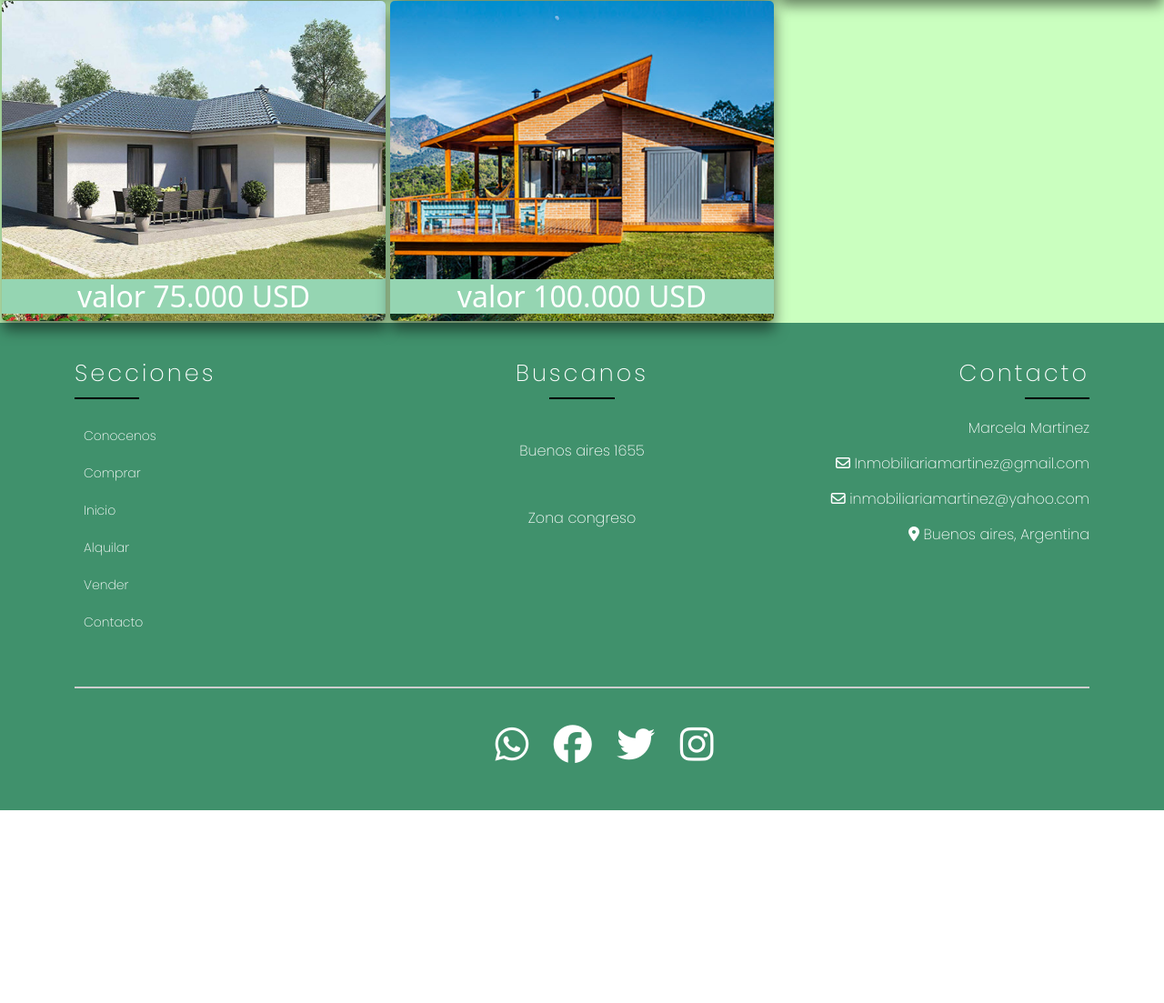
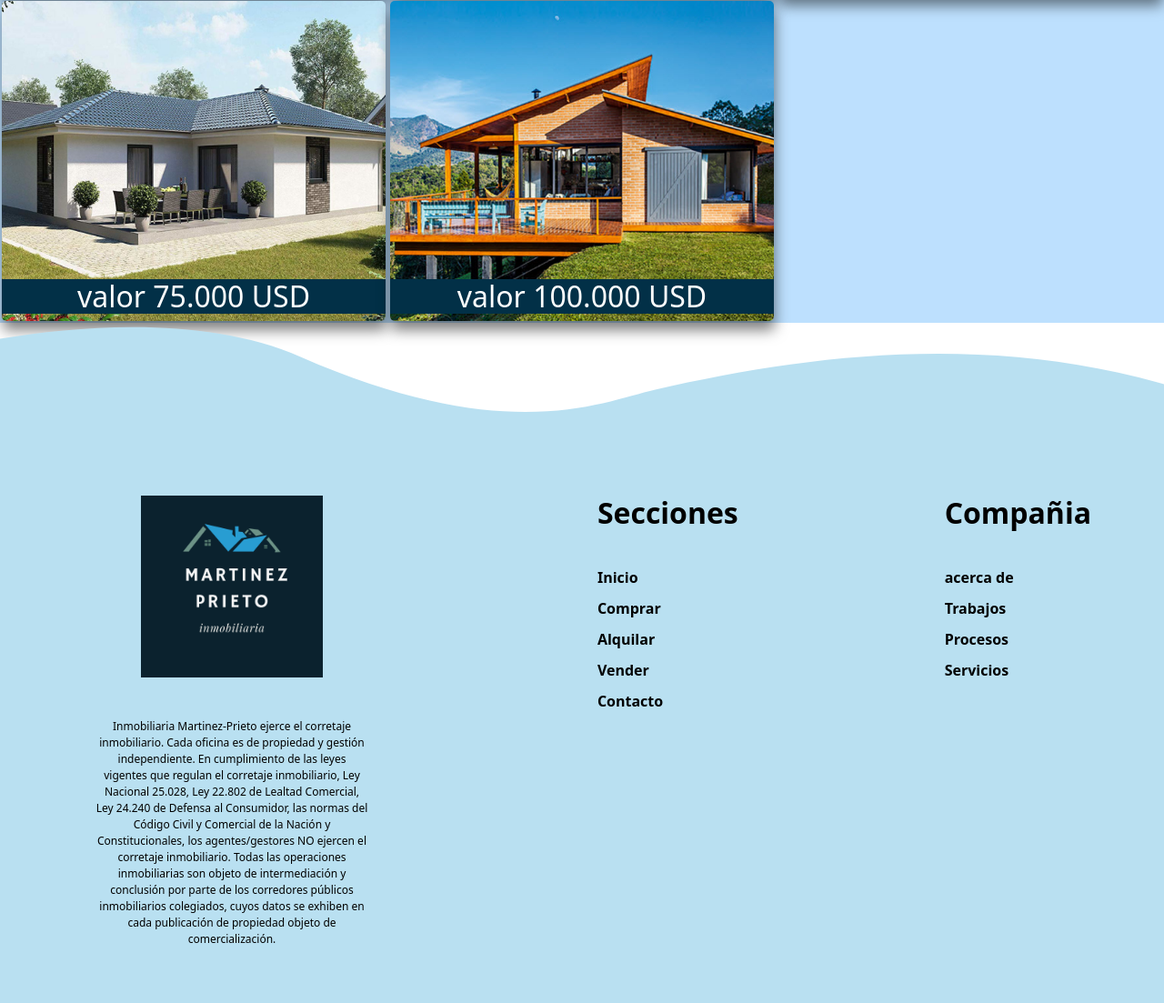
Before and after one commit to metallicamdq/inmobiliaria-julian4taentrega, a website: page index.html in a window 1280 px wide. Shown: the part 1697-2800 px from the top of the page at 91% size. Before the commit the page ends 2588 px from the top, so only its background shows below. Drawn offline with nearby package versions, Linux system fonts and the light colour scheme.

Commit message:
version celeste

```diff
--- a/index.html
+++ b/index.html
@@ -26,7 +26,7 @@
     <link rel="stylesheet" href="https://cdnjs.cloudflare.com/ajax/libs/animate.css/4.1.1/animate.min.css">
     <link href="https://cdn.jsdelivr.net/npm/bootstrap@5.1.3/dist/css/bootstrap.min.css" rel="stylesheet"
         integrity="sha384-1BmE4kWBq78iYhFldvKuhfTAU6auU8tT94WrHftjDbrCEXSU1oBoqyl2QvZ6jIW3" crossorigin="anonymous">
-    <script src="https://kit.fontawesome.com/771a952c9e.js" crossorigin="anonymous"></script>
+    <script src="https://kit.fontawesome.com/41bcea2ae3.js" crossorigin="anonymous"></script>
 </head>
 
 <body>
@@ -88,7 +88,7 @@
         </section>
         <section>
             <div>
-                <h2 class=titulo-h2 animate_animated animate__bounceIn">
+                <h2 class=titulo-h2 animate_animated animate__bounceIn>
                     Conoce nuestras mejores ofertas
                 </h2>
                 <div class="gallery-container">
@@ -130,64 +130,52 @@
         </section>
     </main>
     <footer>
-        <!-- footer -->
-        <div class="footer">
-            <div class="container">
-                <div class="row">
-                    <div class="col-md-4 col-xs-12 ">
-                        <div class="first text-decoration-none">
-                            <h4>Secciones</h4>
-                            <p><a class="text-decoration-none text-white" href="./Pages/conocenos.html">Conocenos</a>
-                            </p>
-                            <p><a class="text-decoration-none text-white" href="./Pages/comprar.html">Comprar</a></p>
-                            <p><a class="text-decoration-none text-white" href="#">Inicio</a></p>
-                            <p><a class="text-decoration-none text-white" href="./Pages/alquileres.html">Alquilar</a>
-                            </p>
-                            <p><a class="text-decoration-none text-white" href="./Pages/vender.html">Vender</a></p>
-                            <p><a class="text-decoration-none text-white" href="./Pages/contacto.html">Contacto</a></p>
-                        </div>
-                    </div>
-
-                    <div class="col-md-4 col-xs-12">
-                        <div class="second">
-                            <h4> Buscanos</h4>
-                            <p>Buenos aires 1655</p>
-                            <p>Zona congreso</p>
-                        </div>
-                    </div>
-
-                    <div class="col-md-4 col-xs-12">
-                        <div class="third">
-                            <h4> Contacto</h4>
-                            <ul>
-                                <li>Marcela Martinez </li>
-                                <li><i class="far fa-envelope"></i> Inmobiliariamartinez@gmail.com</li>
-                                <li><i class="far fa-envelope"></i> inmobiliariamartinez@yahoo.com</li>
-                                <li><i class="fas fa-map-marker-alt"></i> Buenos aires, Argentina </li>
-                            </ul>
-                        </div>
-                    </div>
+        <div class="container-footer">
+            <div class="box-footer">
+                <div class="logo">
+                    <img src="./Images/imgindex/Inmobiliaria Martinez-prieto.png" alt="">
+                </div>
+                <div class="terminos">
+                    <p>Inmobiliaria Martinez-Prieto ejerce el corretaje inmobiliario. Cada oficina es de propiedad y gestión
+                        independiente. En cumplimiento de las leyes vigentes que regulan el corretaje inmobiliario, Ley
+                        Nacional 25.028, Ley 22.802 de Lealtad Comercial, Ley 24.240 de Defensa al Consumidor, las
+                        normas del Código Civil y Comercial de la Nación y Constitucionales, los agentes/gestores NO
+                        ejercen el corretaje inmobiliario. Todas las operaciones inmobiliarias son objeto de
+                        intermediación y conclusión por parte de los corredores públicos inmobiliarios colegiados, cuyos
+                        datos se exhiben en cada publicación de propiedad objeto de comercialización.</p>
                 </div>
             </div>
-            <div class="container">
-                <div class="row">
-                    <div class="col-12">
-                        <div class="line"></div>
-                        <div class="second2">
-                            <ul>
-                                <a href="https://www.whatsapp.com/" target="_blank"> <i
-                                        class="fab fa-whatsapp fa-3x margin"></i></a>
-                                <a href="https://www.facebook.com/" target="_blank"> <i
-                                        class="fab fa-facebook fa-3x margin"></i></a>
-                                <a href="https://www.twitter.com/" target="_blank"> <i
-                                        class="fab fa-twitter fa-3x margin"></i></a>
-                                <a href="https://www.instagram.com/" target="_blank"> <i
-                                        class="fab fa-instagram fa-3x margin"></i></a>
-                            </ul>
-                        </div>
-
-                    </div>
-                </div>
+            <div class="box-footer">
+                <h2>
+                    Secciones
+                </h2>
+                <a href="#">Inicio</a>
+                <a href="#">Comprar</a>
+                <a href="#">Alquilar</a>
+                <a href="#">Vender</a>
+                <a href="#">Contacto</a>
+            </div>
+            <div class="box-footer">
+                <h2>
+                    Compañia
+                </h2>
+                <a href="#">acerca de</a>
+                <a href="#">Trabajos</a>
+                <a href="#">Procesos</a>
+                <a href="#">Servicios</a>
+            </div>
+            <div class="box-footer">
+                <h2>
+                    Redes Sociales
+                </h2>
+                <a href="https://www.facebook.com" target="_blank"><i class="fab fa-facebook-square"></i>Facebook</a>
+                <a href="https://www.twitter.com" target="_blank"><i class="fab fa-twitter-square"></i>Twitter</a>
+                <a href="https://www.linkedin.com" target="_blank"><i class="fab fa-linkedin"></i>Linkedin</a>
+                <a href="https://www.instagram.com" target="_blank"><i class="fab fa-instagram-square"></i>Instagram</a>
+            </div>
+            <div class="box-copyright">
+                <hr>
+                <p>Todos los derechos reservados © 2021 <b>Julián Schreiber</b></p>
             </div>
         </div>
     </footer>
--- a/scss/_bodygeneral.scss
+++ b/scss/_bodygeneral.scss
@@ -5,7 +5,7 @@
 }
 
 @mixin titulo {
-    background-color: #83c5be;
+    background-color: #59a5d8;
     color: white;
     font-family: 'Comfortaa', cursive;
     text-align: center;
@@ -38,7 +38,7 @@ body {
     }
 
     .titulo-h1 {
-        background-color: #83c5be;
+        background-color: $bg_titulo;
         color: white;
         font-family: 'Comfortaa', cursive;
         text-align: center;
--- a/scss/_footer.scss
+++ b/scss/_footer.scss
@@ -1,190 +1,82 @@
-.footer {
-    background-color: #40916c;
+footer {
+    width: 100%;
+    padding: 50px 0px;
     background-size: cover;
-    font-family: 'Comfortaa', cursive;
+    background-color: #b9e0f1;
+    -webkit-mask-image: url("../Images/background-footer.svg");
+    mask-image: url("../Images/background-footer.svg");
+    -webkit-mask-size: cover;
+    mask-size: cover;
+
+    .container-footer {
+        display: flex;
+        flex-wrap: wrap;
+        justify-content: space-between;
+        max-width: 1200px;
+        margin: auto;
+        margin-top: 100px;
+
+        .box-footer {
+            display: flex;
+            flex-direction: column;
+            padding: 40px;
             }
-.first {
-    margin-top: 40px;
-    margin-bottom: 50px;
-    color: rgb(206, 206, 206);
-    font-family: 'Poppins', sans-serif;
+            .box-copyright{
+                max-width: 1200px;
+                margin:auto;
+                text-align: center;
+                padding: 0px 40px;
+                p{
+                    margin-top: 20px ;
+                    color:black;
                 }
-
-.first h4 {
+                hr{
+                    border: none;
+                    height: 1px;
+                    color: black    ;
+                }
+            }
+            a{
+                margin-top: 10px;
+                color: black;
+                font-weight: 600;
+                text-decoration: none;
+                &:hover{
+                    opacity: 0.9;
+                }
+                .fab{
                     font-size: 20px;
-    letter-spacing: 3px;
-    position: relative;
-    margin-bottom: 20px;
-    font-size: 1.6em;
-    color: #fff;
-    padding-bottom: 0.5em;
-}
-
-.first h4::after {
-    content: '';
-    background: black;
-    width: 20%;
-    height: 2px;
-    position: absolute;
-    bottom: 0;
-    left: 0;
-}
-
-.first p {
-    font-size: 14px;
-    padding: 10px;
-}
-
-.second {
-    margin-top: 40px;
-    margin-bottom: 50px;
-    color: white;
-    font-family: 'Poppins', sans-serif;
-    text-align: center;
-}
-
-.second2 {
-    margin-top: 40px;
-    margin-bottom: 50px;
-    color: rgb(206, 206, 206);
-    font-family: 'Poppins', sans-serif;
-    text-align: center;
-}
-
-.second h4 {
-    font-size: 20px;
-    letter-spacing: 3px;
-    position: relative;
-    margin-bottom: 20px;
-    font-size: 1.6em;
-    color: #fff;
-    padding-bottom: 0.5em;
-}
-
-.second h4::after {
-    content: '';
-    background: black;
-    width: 20%;
-    height: 2px;
-    position: absolute;
-    bottom: 0;
-    left: 40%;
-}
-
-
-.second li {
-    list-style: none;
-    padding-bottom: 30px;
-}
-
-.second a,
-.second2 a {
-    color: white;
-    text-decoration: none;
-    letter-spacing: 3px;
-    font-weight: bold;
-    font-size: 14px;
-    transition: 0.2s;
-}
-
-.second a:hover,
-.second2 a:hover {
-    color: #caffbf;
-    transition: 0.2s;
-    text-shadow: 1px 1px 20px rgba(0, 0, 0, 1);
-    text-decoration: none
-}
-
-.third {
-    margin-top: 40px;
-    margin-bottom: 50px;
-    color: white;
-    font-family: 'Poppins', sans-serif;
-    text-align: right;
-}
-
-
-.third h4 {
-    font-size: 20px;
-    letter-spacing: 3px;
-    position: relative;
-    margin-bottom: 20px;
-    font-size: 1.6em;
-    color: #fff;
-    padding-bottom: 0.5em;
-}
-
-
-.third h4::after {
-    content: '';
-    background: black;
-    width: 20%;
-    height: 2px;
-    position: absolute;
-    bottom: 0;
-    left: 80%;
-}
-
-
-
-.third li {
-    list-style: none;
-    padding-bottom: 15px;
-}
-
-
-.third a {
-    color: rgb(206, 206, 206);
-    text-decoration: none;
-    letter-spacing: 3px;
-    font-weight: bold;
-    font-size: 14px;
-    transition: 0.2s;
-}
-
-
-.third a:hover {
-    color: #fff;
-    transition: 0.2s;
-    text-shadow: 1px 1px 20px rgba(0, 0, 0, 1);
-}
-
-
-@media screen and (max-width:1000px) {
-    .first {
-        text-align: center;
-    }
-
-    .first h4::after {
-        left: 40%;
                 }
             }
 
-@media screen and (max-width:1000px) {
-    .third {
-        text-align: center;
+            h2 {
+                margin-bottom: 30px;
+                color:black;
+                font-weight: 700;
             }
 
-    .third h4::after {
-        left: 40%;
+            .terminos {
+                max-width: 350px;
+                margin-top: 20px;
+                font-weight: 500;
+                color: black;
+                font-size: 12px;
+                p{
+                    text-align: center;
+                    justify-content: center;
                 }
             }
 
-.margin {
-    margin-left: 20px;
+            .logo {
+                display: flex;
+                justify-content: center;
+                img {
+                    width: 200px;
+                    align-content: center;
+
                 }
-
-.line {
-    height: 2px;
-    background-color: rgb(206, 206, 206);
-    width: 100%;
         }
-
-.container h1 {
-    text-align: center;
-    margin-top: 100px;
-    margin-bottom: 100px;
+    }
 }
 
 /* fin footer */
-/* comprar */
--- a/scss/_variables.scss
+++ b/scss/_variables.scss
@@ -1,5 +1,6 @@
-$bg_nav:#95d5b2;
-$bg_body:#caffbf;
+$bg_nav:#023047;
+$bg_body:#bde0fe;
 $bg_footer:#40916c;
 $bg_cards:#50ffb1;
 $bg_rosa:#ffc9d6;
+$bg_titulo:#59a5d8;
```
Also changed, not shown: Pages/conocenos.html (+39 -54 lines), Images/background-footer.svg (added), Images/imagenes footer/background-footer.svg (added), css/estilos.css. Lines whose indentation alone changed are shown as unchanged.
